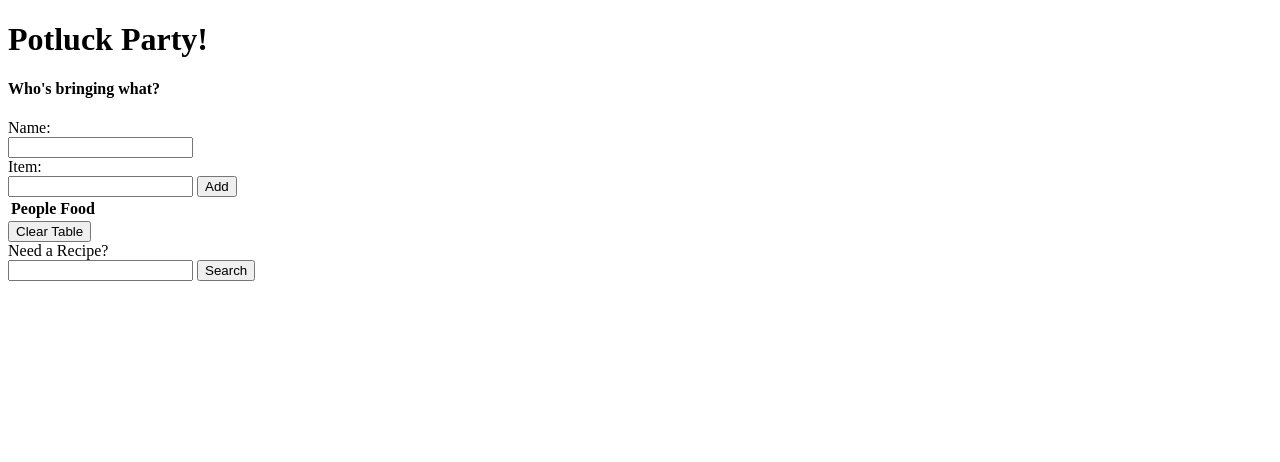
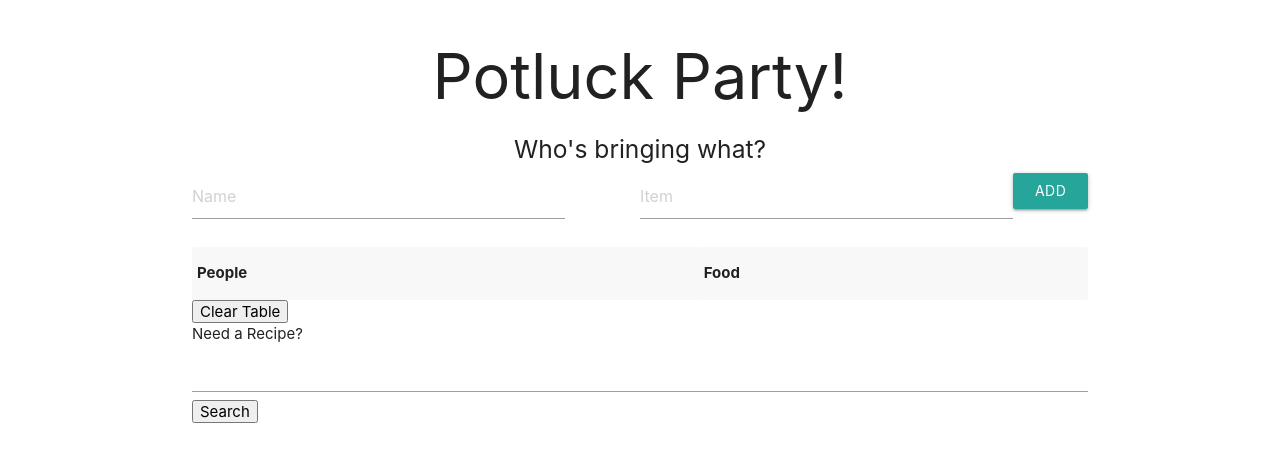
Before and after one commit to sthompson94/PotluckParty, a website: page index.html in a window 1280 px wide. Drawn offline with nearby package versions, Linux system fonts and the light colour scheme; no server answers.

Commit message:
styling with materialize css

```diff
--- a/index.html
+++ b/index.html
@@ -1,22 +1,34 @@
 <!DOCTYPE html>
 <html>
+
 <head>
-        <link rel="stylesheet" src='style.css'>
+    <title>Potluck Party Planner</title>
+
     <script src="https://cdnjs.cloudflare.com/ajax/libs/jquery/3.2.1/jquery.min.js"></script>
+    <!-- Compiled and minified CSS -->
+    <link rel="stylesheet" href="https://cdnjs.cloudflare.com/ajax/libs/materialize/1.0.0/css/materialize.min.css">
 
+    <!-- Compiled and minified JavaScript -->
+    <script src="https://cdnjs.cloudflare.com/ajax/libs/materialize/1.0.0/js/materialize.min.js"></script>
+
+    <link rel="stylesheet" src="./public/style.css">
 </head>
+
 <body>
-<h1>Potluck Party!</h1>
-<h4>Who's bringing what?</h4>
+    <div class="container">
+        <h1 class="center">Potluck Party!</h1>
+        <h5 class="center">Who's bringing what?</h5>
         <form>
-    Name: <br>
-    <input type="text" id="nameInput" name="person"> <br>
-    Item: <br>
-    <input type="text" id="itemInput" name="item">
-    <button id="addBtn" type="submit">Add</button>
+            <div class="row">
+
+                <input type="text" placeholder="Name" id="nameInput" name="person" class="col s5">
+                <div class="col s1"></div>
+                <input type="text" placeholder="Item" id="itemInput" name="item" class="col s5">
+                <button id="addBtn" type="submit" class="col s1 btn">Add</button>
+            </div>
         </form>
 
-<table id="potluckTable">
+        <table id="potluckTable" class="striped">
             <tr>
                 <th>People</th>
                 <th>Food</th>
@@ -33,7 +45,9 @@
             <input type="text" id="recipeSearch" name="recipe">
             <button id="searchBtn" type="submit">Search</button>
         </form>
-<div id="searchResults"></div>
+        <div id="searchResults" class="row"></div>
+    </div>
 </body>
 <script src="javascript.js"></script>
+
 </html>
--- a/package.json
+++ b/package.json
@@ -19,6 +19,7 @@
   },
   "homepage": "https://github.com/peepcrusher/PotluckParty#readme",
   "dependencies": {
+    "cors": "^2.8.5",
     "express": "^4.17.1",
     "mysql": "^2.17.1"
   }
--- a/public/javascript.js
+++ b/public/javascript.js
@@ -85,8 +85,8 @@ $("#searchBtn").on("click", function(){
         //clear the search results div
         $("#searchResults").html("")
         for(var i = 0; i < data.hits.length; i++){
-        $("#searchResults").append("<h4>" + data.hits[i].recipe.label + "</h4>" +
-        "<a href=" + data.hits[i].recipe.url + ">" + "<img src=" + data.hits[i].recipe.image + "> </a>"
+        $("#searchResults").append("<div class='col m4 s6'><h5 class='truncate center flow-text'>" + data.hits[i].recipe.label + "</h5>" +
+        "<a href=" + data.hits[i].recipe.url + ">" + "<img class='responsive-img' src=" + data.hits[i].recipe.image + "> </a> <div>"
         )
 
         }
--- a/public/style.css
+++ b/public/style.css
@@ -0,0 +1,3 @@
+.recipe-title{
+    color:blue;
+}
```
Also changed, not shown: server.js (+3 -18 lines), 1 other file. Lines whose indentation alone changed are shown as unchanged.
